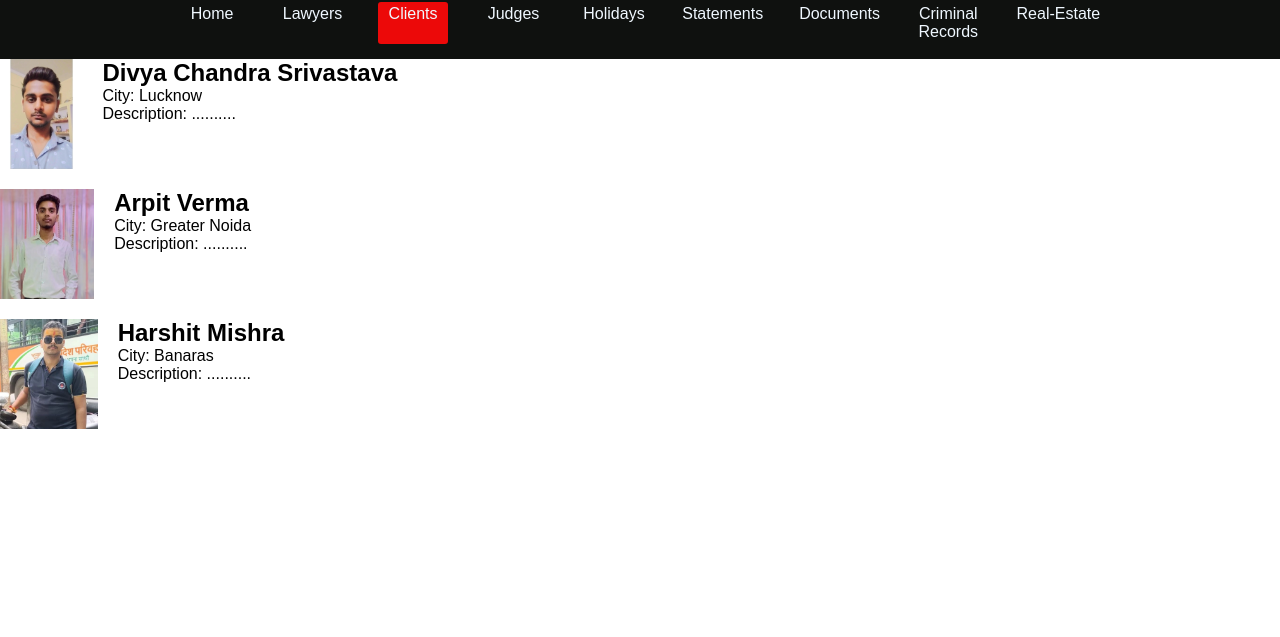
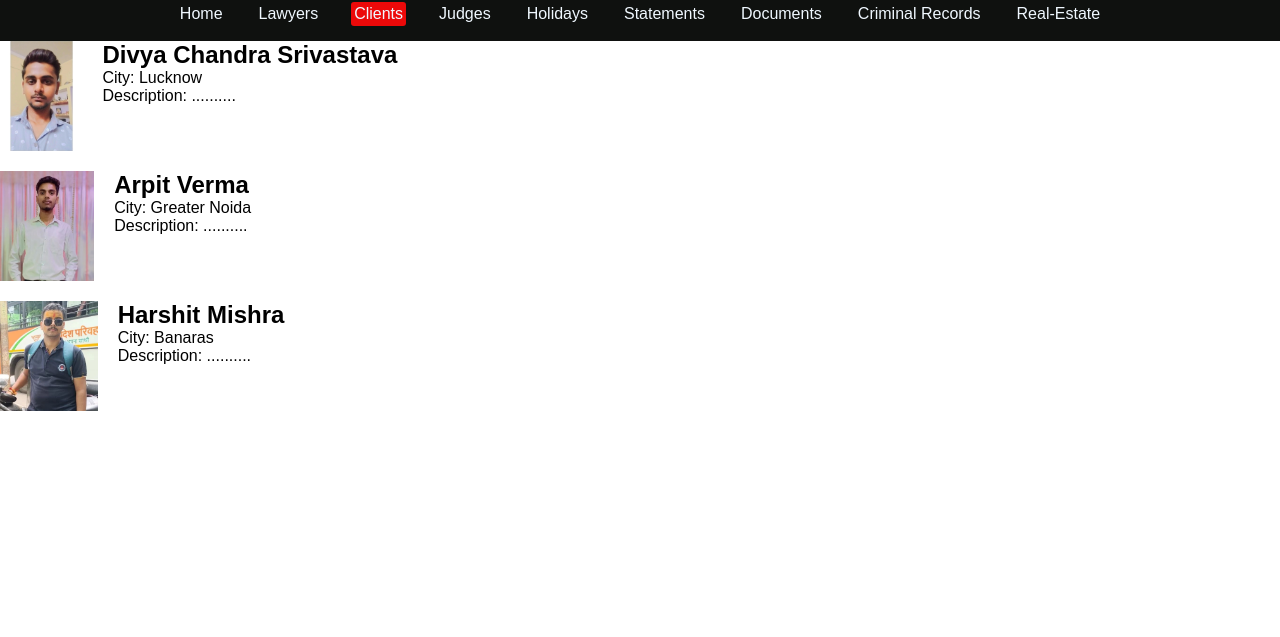
Before and after one commit to satyam190703/E-law, a plain HTML site: page client.html in a window 1280 px wide. Shown: the part 163-800 px from the top of the page. Drawn offline with Linux system fonts and the light colour scheme.

Commit message:
Update client.html

```diff
--- a/client.html
+++ b/client.html
@@ -42,7 +42,7 @@
       <li class="holidays"><a href="holiday.html">Holidays</a></li>
       <li class="statements"><a href="statement.html">Statements</a></li>
       <li class="documents"><a href="documents.html">Documents</a></li>
-      <li class="Criminal Records"><a href="documents.html">Criminal Records</a></li>
+      <li class="Criminal Records"><a href="documents.html"><nobr>Criminal Records</nobr></a></li>
       <li class="rstate"><a href="rstate.html"><nobr>Real-Estate</nobr></a></li>
     </ul>
   </div>
```
